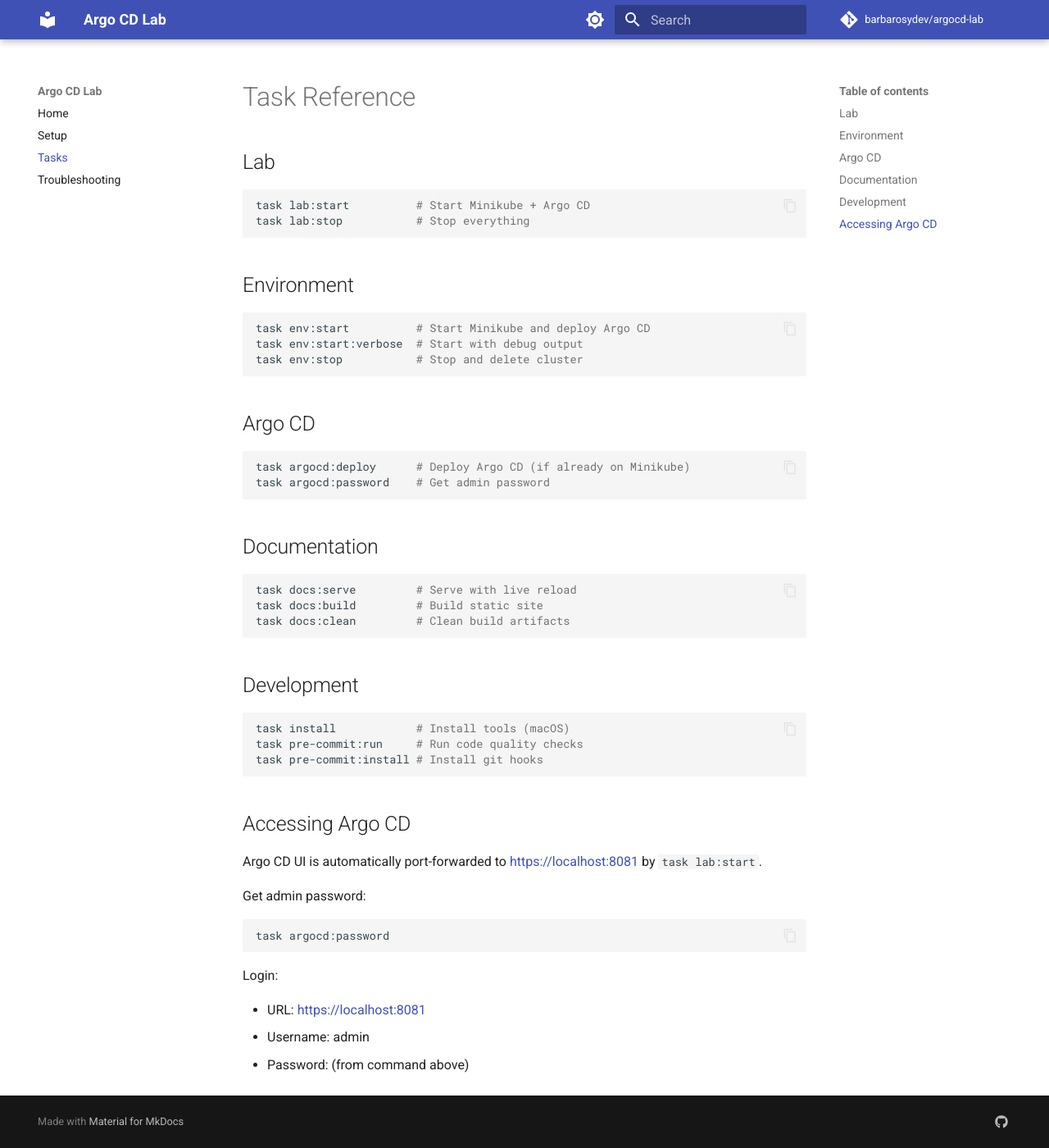
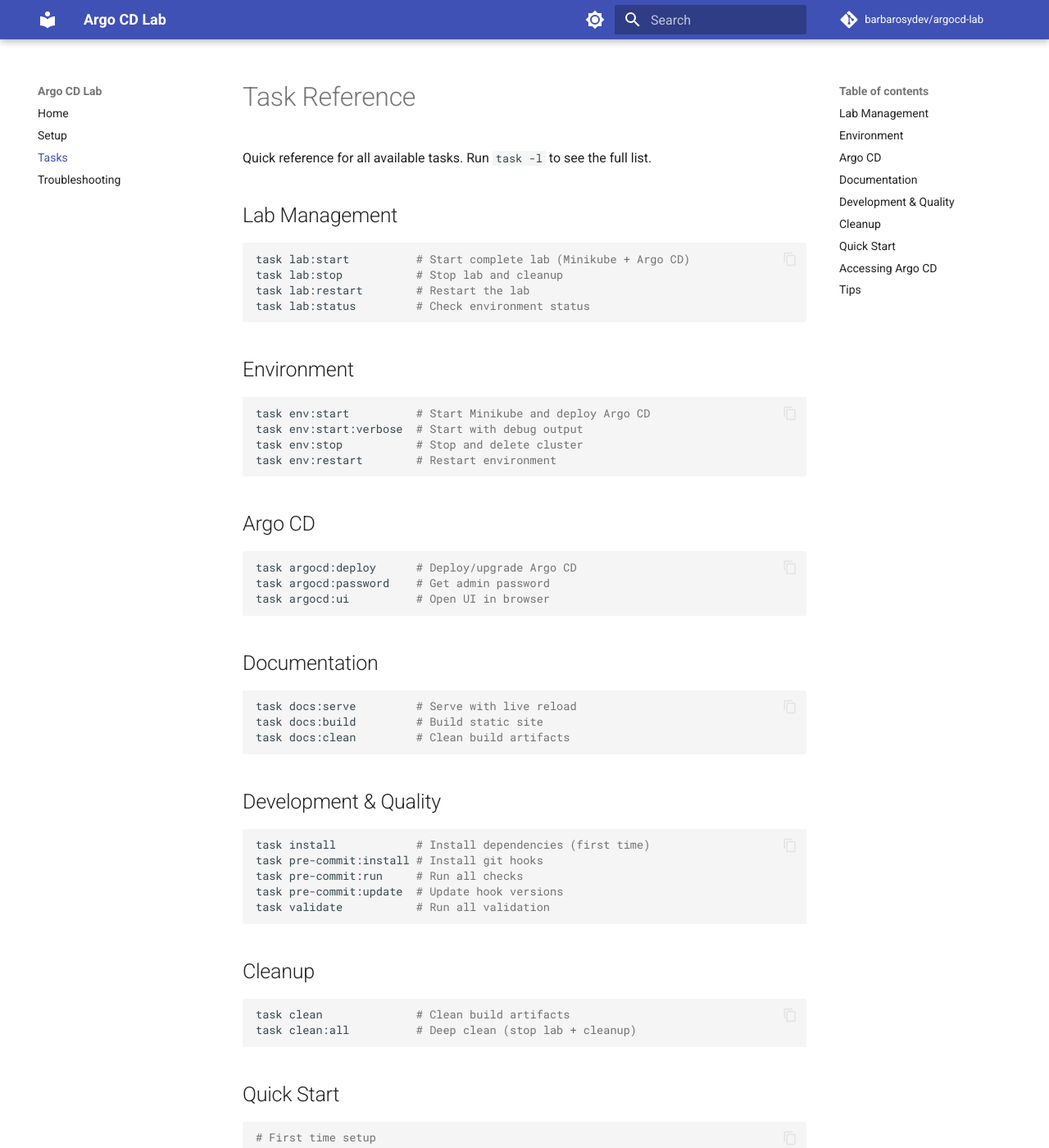
Before and after one commit to barbarosydev/argocd-lab, an MkDocs documentation site: the page built from docs/tasks.md, in a window 1280 px wide and 1400 px high. Shown: the whole window at 82% size. Built offline with MkDocs 1.6.1 and Material for MkDocs 9.7.7, drawn with Linux system fonts in a browser that asks for light colours; comment, search, counter and statistics services are not loaded; some of the changed text lies outside the part shown.

Commit message:
Task lab:start starts a minikube environment with ArgoCD

````diff
--- a/docs/tasks.md
+++ b/docs/tasks.md
@@ -1,10 +1,14 @@
 # Task Reference
 
-## Lab
+Quick reference for all available tasks. Run `task -l` to see the full list.
+
+## Lab Management
 
 ```bash
-task lab:start          # Start Minikube + Argo CD
-task lab:stop           # Stop everything
+task lab:start          # Start complete lab (Minikube + Argo CD)
+task lab:stop           # Stop lab and cleanup
+task lab:restart        # Restart the lab
+task lab:status         # Check environment status
 ```
 
 ## Environment
@@ -13,13 +17,15 @@
 task env:start          # Start Minikube and deploy Argo CD
 task env:start:verbose  # Start with debug output
 task env:stop           # Stop and delete cluster
+task env:restart        # Restart environment
 ```
 
 ## Argo CD
 
 ```bash
-task argocd:deploy      # Deploy Argo CD (if already on Minikube)
+task argocd:deploy      # Deploy/upgrade Argo CD
 task argocd:password    # Get admin password
+task argocd:ui          # Open UI in browser
 ```
 
 ## Documentation
@@ -30,26 +36,65 @@
 task docs:clean         # Clean build artifacts
 ```
 
-## Development
+## Development & Quality
 
 ```bash
-task install            # Install tools (macOS)
-task pre-commit:run     # Run code quality checks
+task install            # Install dependencies (first time)
 task pre-commit:install # Install git hooks
+task pre-commit:run     # Run all checks
+task pre-commit:update  # Update hook versions
+task validate           # Run all validation
+```
+
+## Cleanup
+
+```bash
+task clean              # Clean build artifacts
+task clean:all          # Deep clean (stop lab + cleanup)
+```
+
+## Quick Start
+
+```bash
+# First time setup
+task install
+task pre-commit:install
+
+# Start working
+task lab:start
+task argocd:password
+task argocd:ui
+
+# When done
+task lab:stop
 ```
 
 ## Accessing Argo CD
 
-Argo CD UI is automatically port-forwarded to <https://localhost:8081> by `task lab:start`.
+After running `task lab:start`:
 
-Get admin password:
+**URL**: <http://localhost:8081>
+
+**Get Password**:
 
 ```bash
 task argocd:password
 ```
 
-Login:
+**Open UI**:
 
-- URL: <https://localhost:8081>
+```bash
+task argocd:ui
+```
+
+**Login**:
+
 - Username: admin
 - Password: (from command above)
+
+## Tips
+
+- Use `task -l` to see all available tasks
+- Use `task <task-name> --summary` to see task details
+- Tasks have dependency checks (will warn if prerequisites missing)
+- Verbose mode available for debugging: `task env:start:verbose`
````
Also changed, not shown: README.md (+1 -1 lines), Taskfile.yml (+144 -40 lines), docs/index.md (+1 -1 lines), docs/setup.md (+1 -1 lines), .github/copilot-instructions.md, 2 other files.
